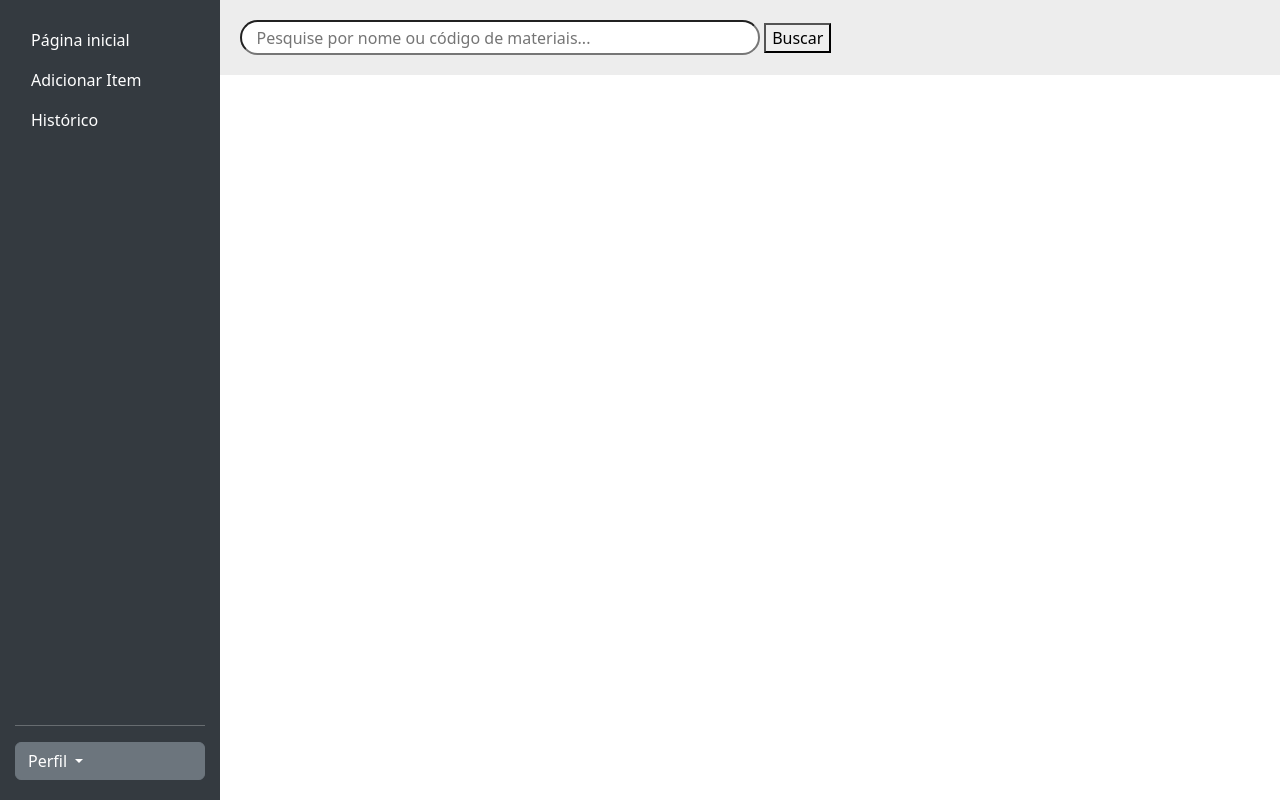
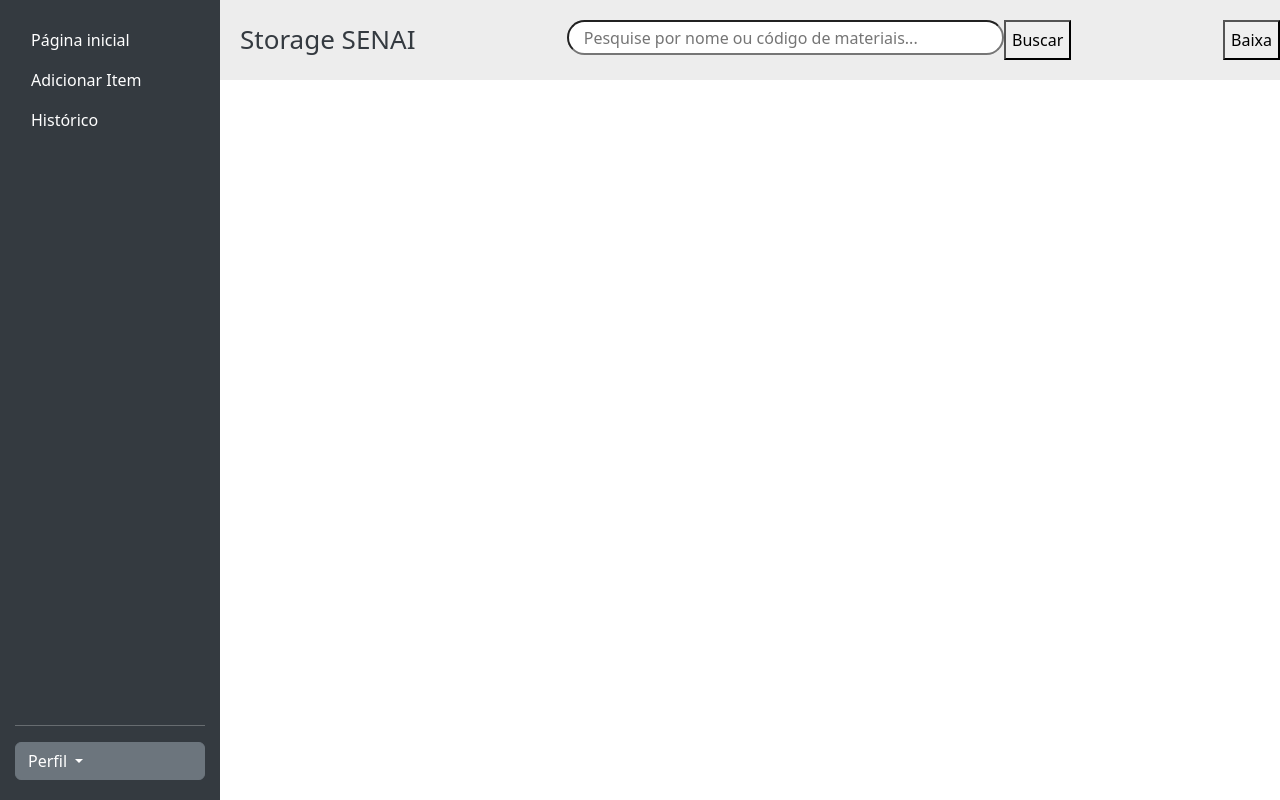
Before and after one commit to kvargazs/MaterialsStorage, a plain HTML site: page home.html in a window 1280 px wide. Drawn offline with nearby package versions, Linux system fonts and the light colour scheme.

Commit message:
paginas novas

```diff
--- a/home.html
+++ b/home.html
@@ -12,9 +12,13 @@
     <title>Storage SENAI</title>
 </head>
 <body>
-    <div class="search-bar">
-        <input class="input-search" type="text" id="search" placeholder="   Pesquise por nome ou código de materiais...">
-        <button type="button_search">Buscar</button>
+    <div class="search">
+        <p class="search-titulo">Storage SENAI</p>
+        <div class="search-bar">
+            <input class="input-search" type="text" id="search" placeholder="   Pesquise por nome ou código de materiais...">
+            <button type="button_search">Buscar</button>
+        </div>
+        <button>Baixa</button>
     </div>
 
     <!-- Sidebar -->
@@ -23,13 +27,13 @@
             <!-- Menu de Navegação -->
             <ul class="nav nav-pills flex-column mb-auto">
                 <li class="nav-item">
-                    <a href="#home" class="nav-link text-white">Página inicial</a>
+                    <a href="home.html" class="nav-link text-white">Página inicial</a>
                 </li>
                 <li class="nav-item">
-                    <a href="#" class="nav-link text-white">Adicionar Item</a>
+                    <a href="adicionarItem.html" class="nav-link text-white">Adicionar Item</a>
                 </li>
                 <li class="nav-item">
-                    <a href="#" class="nav-link text-white">Histórico</a>
+                    <a href="historico.html" class="nav-link text-white">Histórico</a>
                 </li>
             </ul>
         </div>
--- a/style/style_home.css
+++ b/style/style_home.css
@@ -4,23 +4,38 @@
 }
 
 
-
-.search-bar {
+/* CAMPO DE PESQUISA */
+.search {
     position: fixed;
     top: 0;
     left: 0;
     width: 100%;
+    height: 10%;
     background-color: #ededed;
     padding: 20px 0 20px 240px;
     z-index: 1000;
+    display: flex;
+    justify-content: space-between;
+}
+
+.search-titulo {
+    font-size: 26px;
+    color: #343a40;
+    /* margin: 0px !important; */
 }
 
 .container_materiais {
     padding-top: 60px;
 }
 
+.search-bar {
+    width: 70%;
+    display: flex;
+    justify-content: center;
+}
+
 .input-search {
-    width: 50%;
+    width: 60%;
     height: 35px;
     border-radius: 20px;
 }
@@ -33,7 +48,7 @@
 
 
 
-/* Estilos para a Sidebar */
+/* Sidebar */
 .sidebar {
     position: fixed;
     top: 0;
```
Also changed, not shown: adicionarItem.html (added), historico.html (added).
